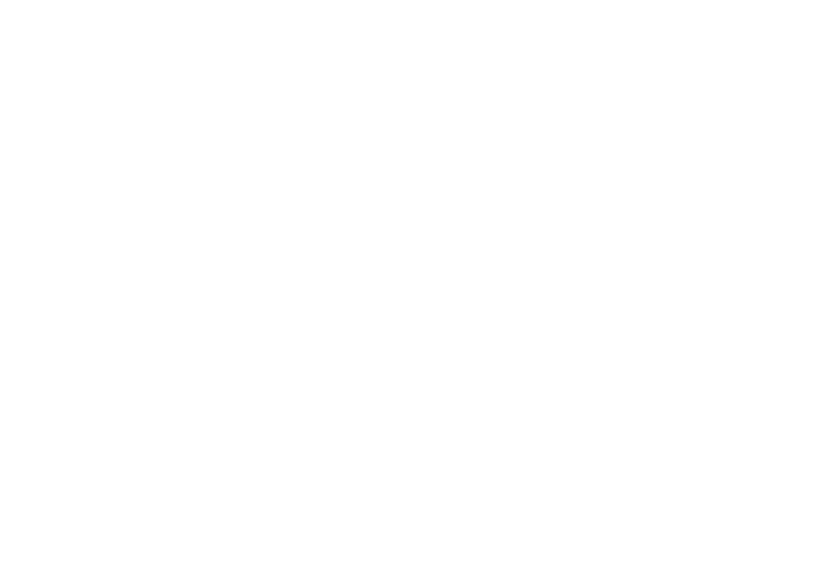
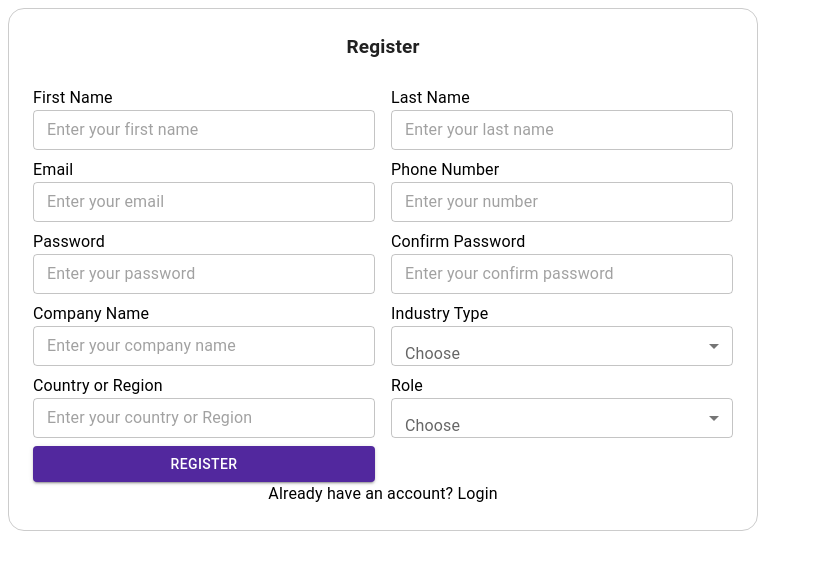
Before and after one commit to Sajida-NA/CRM-frontend, a React (Vite) app: page /register in a window 1280 px wide. Before the commit this address had no page. Shown: the top 570 px of the page, without its empty margins (0-813 px from the left). Built offline with nearby package versions, Linux system fonts and the light colour scheme.

Commit message:
Created register page

```diff
--- a/src/App.jsx
+++ b/src/App.jsx
@@ -6,6 +6,7 @@
 import Leadslist from "./Pages/Leads/Leadslist";
 import CompanyDetails from "./Pages/Companies/CompanyDetails/CompanyDetails";
 import CreateTicket from "./Pages/Tickets/components/CreateTicket";
+import Register from "./Pages/Auth/Register/Register";
 
 function App() {
   return (
@@ -18,7 +19,7 @@
         <Route path="/CreateTicket" element={<CreateTicket/>}/>
         <Route path="/company/:id" element={<CompanyDetails />} />
         <Route path="/leadslist" element={<Leadslist/>}/>
-        {/* <Route path="/register" element={<Register/>}/> */}
+        <Route path="/register" element={<Register/>}/>
       </Routes>
     </BrowserRouter>
     </>
--- /dev/null
+++ b/src/Pages/Auth/Register/Register.jsx
@@ -0,0 +1,232 @@
+import React, { useState } from 'react'
+import Box from '@mui/system/Box';
+import Typography from "@mui/material/Typography";
+import { flex } from '@mui/system';
+import Grid from '@mui/system/Grid';
+import { InputLabel, TextField } from '@mui/material';
+import Button from "@mui/material/Button";
+
+import MenuItem from '@mui/material/MenuItem';
+import FormControl from '@mui/material/FormControl';
+import Select from '@mui/material/Select';
+
+
+export default function Register() {
+  const [industry, setIndustry]=useState()
+
+  const [role,setRole]=useState()
+  return (
+    <div>
+
+      <Box sx={{
+        width:700,
+        border:"1px solid #ccc",
+        boxShadow:10,
+        borderRadius:"16px",
+        p:3,
+          // display:'flex',
+          //       justifyContent:'center',
+          //       alignItems:'center',
+      }}>
+
+        <Typography sx={{
+            color: "#212121",
+                fontWeight: 600,
+                fontSize: "19px",
+
+                display:'flex',
+                justifyContent:'center',
+                alignItems:'center',
+                marginBottom:3
+
+        }}>Register</Typography>
+
+          <Grid container rowSpacing={1}  columnSpacing={2} >
+
+            <Grid size={6}>
+                <Typography>First Name</Typography>
+                <TextField
+                 required
+            fullWidth
+            variant="outlined"
+            placeholder="Enter your first name"
+            size="small"></TextField>
+              </Grid>
+
+
+
+        <Grid size={6}>
+                <Typography>Last Name</Typography>
+                <TextField
+                 required
+            fullWidth
+            variant="outlined"
+            placeholder="Enter your last name"
+            size="small"></TextField>
+              </Grid>
+
+
+
+        <Grid size={6}>
+                <Typography>Email</Typography>
+                <TextField
+                 required
+            fullWidth
+            variant="outlined"
+            placeholder="Enter your email"
+            size="small"
+            type='email'
+
+            ></TextField>
+              </Grid>
+
+
+
+
+
+
+       <Grid size={6}>
+                <Typography>Phone Number</Typography>
+                <TextField
+                 required
+            fullWidth
+            variant="outlined"
+            placeholder="Enter your number"
+            size="small"
+            type='number'
+
+            ></TextField>
+              </Grid>
+
+
+
+
+               <Grid size={6}>
+                <Typography>Password</Typography>
+                <TextField
+                 required
+            fullWidth
+            variant="outlined"
+            placeholder="Enter your password"
+            size="small"
+            type='password'
+
+            ></TextField>
+              </Grid>
+
+
+               <Grid size={6}>
+                <Typography>Confirm Password</Typography>
+                <TextField
+                 required
+            fullWidth
+            variant="outlined"
+            placeholder="Enter your confirm password"
+            size="small"
+            type='password'
+
+            ></TextField>
+              </Grid>
+
+
+
+              <Grid size={6}>
+                <Typography>Company Name</Typography>
+                <TextField
+                 required
+            fullWidth
+            variant="outlined"
+            placeholder="Enter your company name"
+            size="small"
+            type='text'
+
+            ></TextField>
+              </Grid>
+
+<Grid size={6}>
+                <Typography>Industry Type</Typography>
+
+
+                  <FormControl fullWidth>
+        <InputLabel id="demo-simple-select-label">Choose</InputLabel>
+        <Select
+          labelId="demo-simple-select-label"
+          id="demo-simple-select"
+          value={industry}
+
+          onChange={(e) => setIndustry(e.target.value)}
+          size='small'
+        >
+          <MenuItem value={10}>Ten</MenuItem>
+          <MenuItem value={20}>Twenty</MenuItem>
+          <MenuItem value={30}>Thirty</MenuItem>
+        </Select>
+      </FormControl>
+ </Grid>
+
+
+
+ <Grid size={6}>
+                <Typography>Country or Region</Typography>
+                <TextField
+                 required
+            fullWidth
+            variant="outlined"
+            placeholder="Enter your country or Region"
+            size="small"
+            type='text'
+
+            ></TextField>
+              </Grid>
+
+
+
+<Grid size={6}>
+                <Typography>Role</Typography>
+
+
+                  <FormControl fullWidth>
+        <InputLabel id="demo-simple-select-label">Choose</InputLabel>
+        <Select
+          labelId="demo-simple-select-label"
+          id="demo-simple-select"
+          value={role}
+
+          onChange={(e) => setRole(e.target.value)}
+          size='small'
+        >
+          <MenuItem value={10}>Ten</MenuItem>
+          <MenuItem value={20}>Twenty</MenuItem>
+          <MenuItem value={30}>Thirty</MenuItem>
+        </Select>
+      </FormControl>
+ </Grid>
+
+
+<Grid size={6}>
+
+              <Button
+                           variant="contained"
+                           fullWidth
+
+                           sx={{  backgroundColor: "#52289e" ,borderRadius:1}}
+                         >
+                          Register
+                         </Button>
+
+              </Grid>
+
+
+
+         {/* ---------------- */}
+          </Grid>
+
+<Typography   sx={{ textAlign: "center" }}
+>Already have an account? <a   style={{ textDecoration: "none", }}>Login</a></Typography>
+
+      </Box>
+
+
+    </div>
+  )
+}
```
